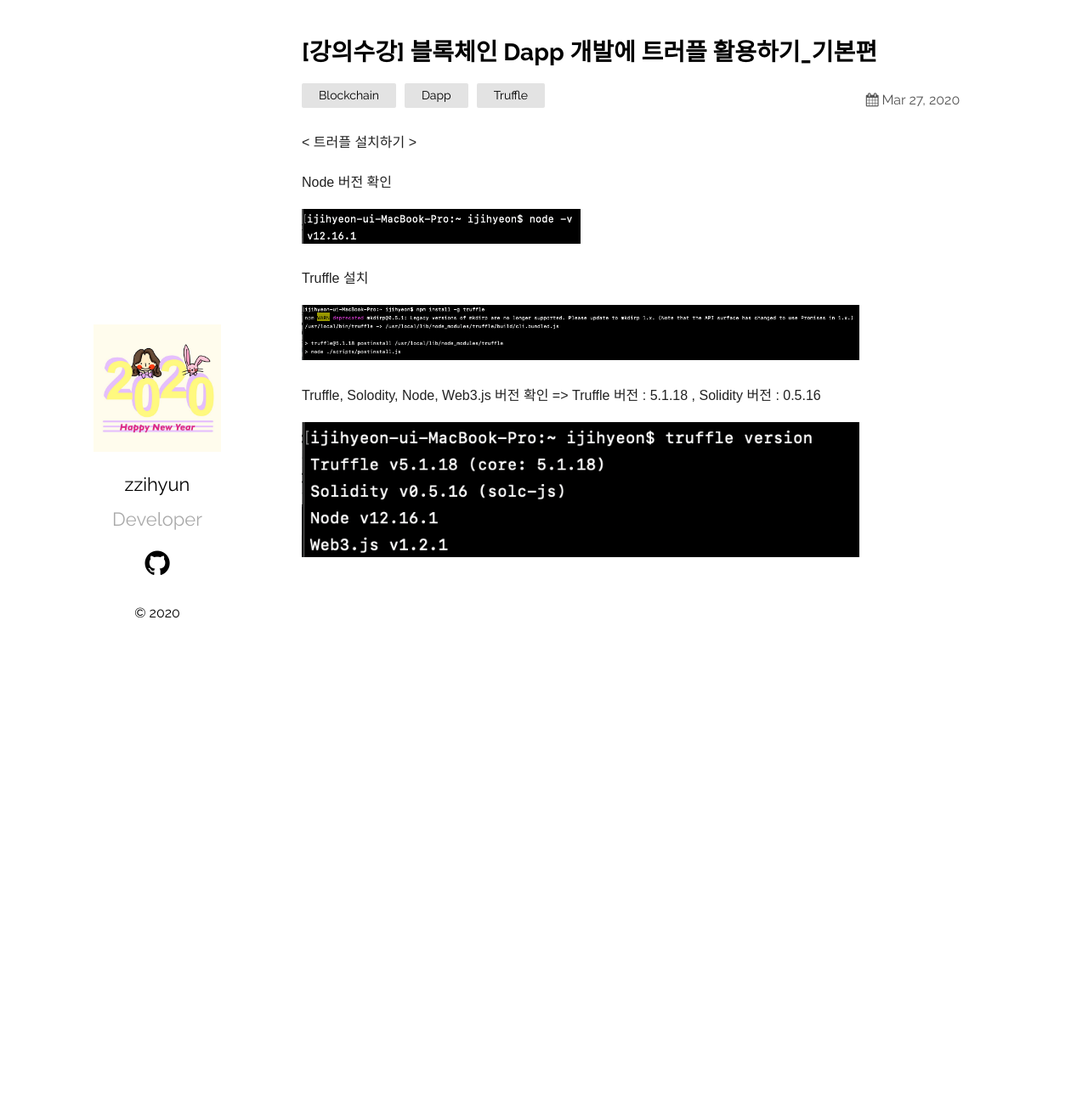
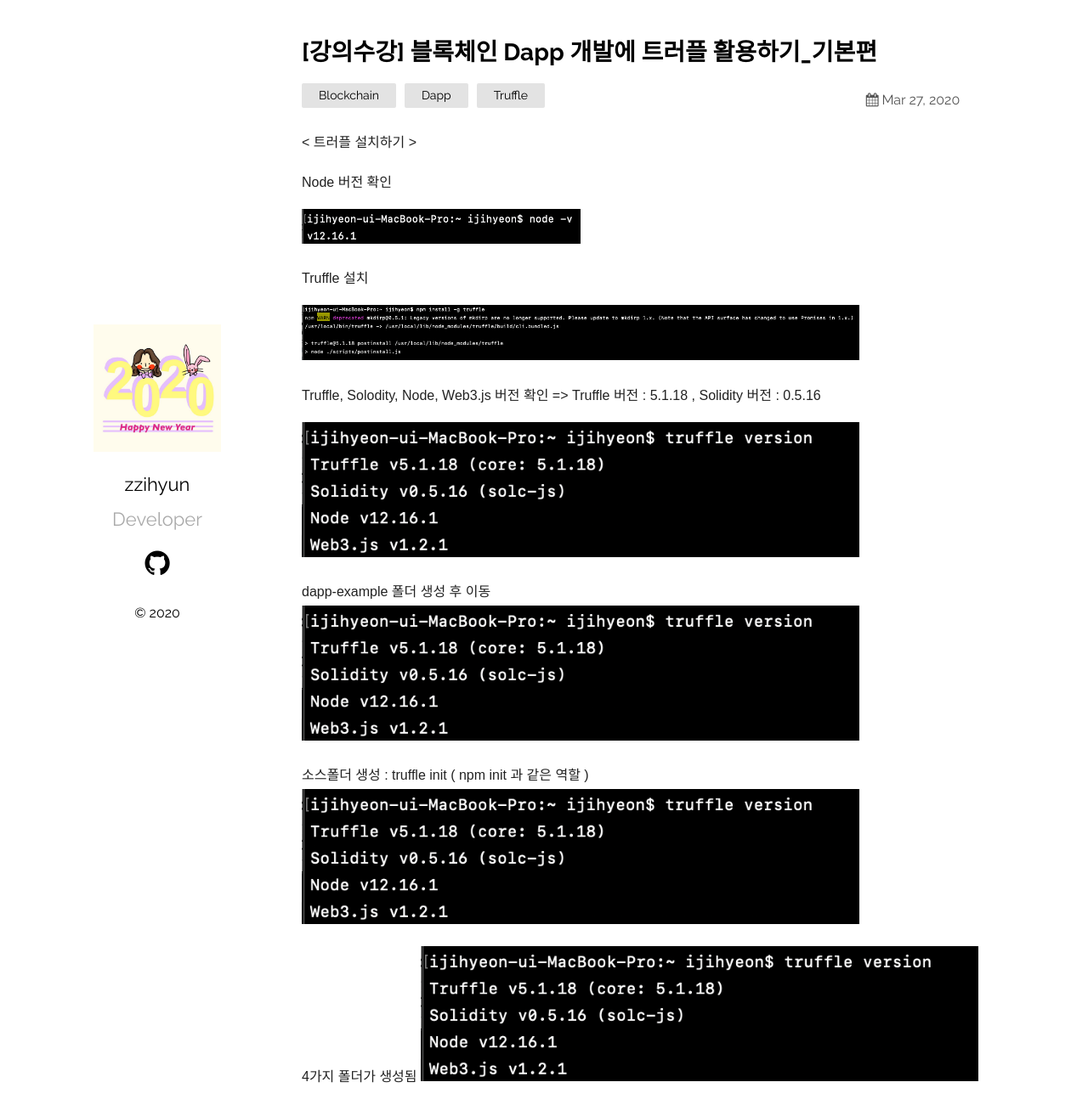
Before and after one commit to jhhhj1002/jhhhj1002.github.io, a Jekyll site: the page built from _posts/2020-03-27-Truffle-in-Blockchain.markdown, in a window 1280 px wide and 1328 px high. Shown: the top 1314 px of the window at 85% size. Built offline with Jekyll 4.4.1, drawn with Linux system fonts in a browser that asks for light colours.

Commit message:
Update 2020-03-27-Truffle-in-Blockchain.markdown

```diff
--- a/_posts/2020-03-27-Truffle-in-Blockchain.markdown
+++ b/_posts/2020-03-27-Truffle-in-Blockchain.markdown
@@ -18,3 +18,12 @@ Truffle 설치
 Truffle, Solodity, Node, Web3.js 버전 확인 => Truffle 버전 : 5.1.18 , Solidity 버전 : 0.5.16
 
 <img src="/assets/imgs/Blockchain&Truffle_03.png" width="80%" height="45%" >
+
+dapp-example 폴더 생성 후 이동
+<img src="/assets/imgs/Blockchain&Truffle_03.png" width="80%" height="45%" >
+
+소스폴더 생성 : truffle init ( npm init 과 같은 역할 )
+<img src="/assets/imgs/Blockchain&Truffle_03.png" width="80%" height="45%" >
+
+4가지 폴더가 생성됨
+<img src="/assets/imgs/Blockchain&Truffle_03.png" width="80%" height="45%" >
```
